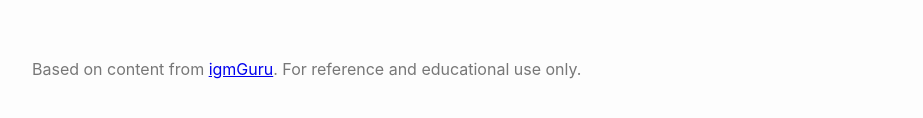
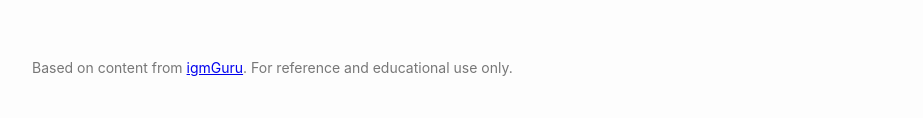
Before and after one commit to suzenaa/it, a plain HTML site: page ccsp-roadmap.html in a window 1280 px wide. Shown: the part 1082-1200 px from the top of the page, without its empty margins (178-1101 px from the left). Drawn offline with Linux system fonts and the light colour scheme.

Commit message:
Update ccsp-roadmap.html

```diff
--- a/ccsp-roadmap.html
+++ b/ccsp-roadmap.html
@@ -113,7 +113,7 @@
     <a href="https://www.igmguru.com/cyber-security/ccsp-isc2-certification-training" class="cta-button">View Full CCSP Training Program</a>
 
     <footer>
-      <p>Based on content from <a href="https://www.igmguru.com/">igmGuru</a>. For reference and educational use only.</p>
+      Based on content from <a href="https://www.igmguru.com/">igmGuru</a>. For reference and educational use only.
     </footer>
   </div>
 </body>
```
